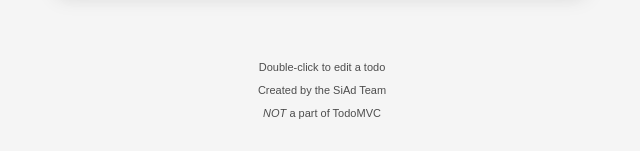
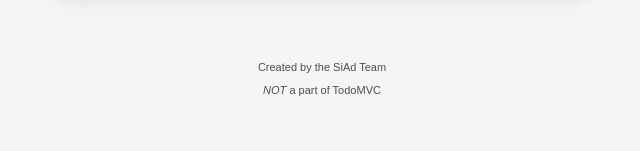
Before and after one commit to adamkumlin/frontend-todomvc, a plain HTML site: page index.html in a window 1280 px wide. Shown: the part 162-313 px from the top of the page, without its empty margins (318-958 px from the left). Drawn offline with Linux system fonts and the light colour scheme.

Commit message:
index.html | removed double-click message
removed message that said the user can double click on a todo to edit the text, this is functionality that we are specifically asked NOT to implement

```diff
--- a/index.html
+++ b/index.html
@@ -34,8 +34,6 @@
     <!-- [TODO CONTROLS ARE PLACED HERE HERE] -->
 
     <footer>
-        <p>Double-click to edit a todo</p>
-
         <p>Created by the SiAd Team</p>
 
         <p><em>NOT</em> a part of <a href="http://todomvc.com">TodoMVC</a></p>
```
